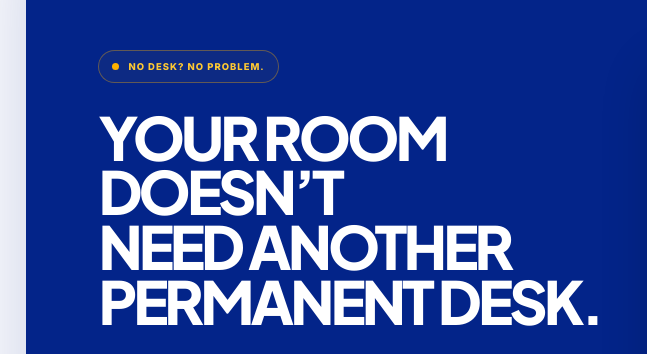
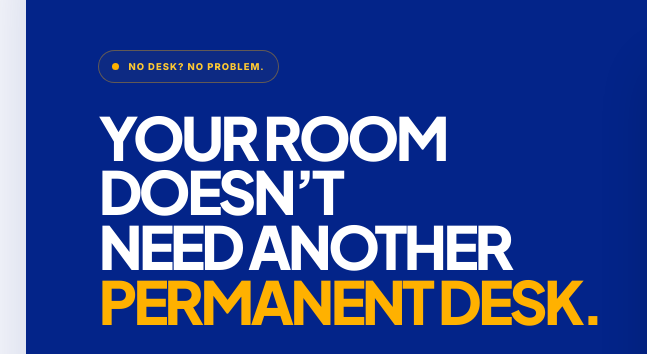
Before and after one commit to Skyq432/emmytechnologydesklandingpage, a website: page index.html in a window 1280 px wide. Shown: the part 112-466 px from the top of the page, 0-647 px from the left. Drawn offline with Linux system fonts and the light colour scheme.

Commit message:
Apply yellow emphasis to permanent desk hero line

```diff
--- a/index.html
+++ b/index.html
@@ -1031,6 +1031,45 @@ body.etx-modal-open{overflow:hidden!important}
     }
 }
 </style>
+<style id="emmytech-final-hero-colours">
+
+.hero-pro-copy .hero-message-v2 > span.hero-line-white{
+    display:block !important;
+    color:#ffffff !important;
+}
+
+.hero-pro-copy .hero-message-v2 > strong.hero-line-yellow{
+    display:block !important;
+    color:#ffb100 !important;
+    -webkit-text-fill-color:#ffb100 !important;
+    font-family:inherit !important;
+    font-size:inherit !important;
+    font-weight:inherit !important;
+    line-height:inherit !important;
+    letter-spacing:inherit !important;
+}
+
+/* More controlled headline width */
+.hero-pro-copy .hero-message-v2{
+    max-width:720px !important;
+}
+
+/* Keep PERMANENT DESK together on wider screens */
+@media (min-width: 851px){
+    .hero-pro-copy .hero-message-v2 > strong.hero-line-yellow{
+        white-space:normal !important;
+    }
+}
+
+/* Mobile */
+@media (max-width: 850px){
+    .hero-pro-copy .hero-message-v2 > strong.hero-line-yellow{
+        color:#ffb100 !important;
+        -webkit-text-fill-color:#ffb100 !important;
+    }
+}
+
+</style>
 </head>
 <body>
 <main>
@@ -1085,9 +1124,9 @@ body.etx-modal-open{overflow:hidden!important}
         </div>
 
         <h1 class="hero-message-v2">
-  <span class="hero-white">YOUR ROOM DOESN&#8217;T</span>
-  <span class="hero-white">NEED ANOTHER</span>
-  <strong class="hero-yellow">PERMANENT DESK.</strong>
+    <span class="hero-line-white">YOUR ROOM DOESN&#8217;T</span>
+    <span class="hero-line-white">NEED ANOTHER</span>
+    <strong class="hero-line-yellow">PERMANENT DESK.</strong>
 </h1>
 
         <p class="hero-pro-lede">
```
